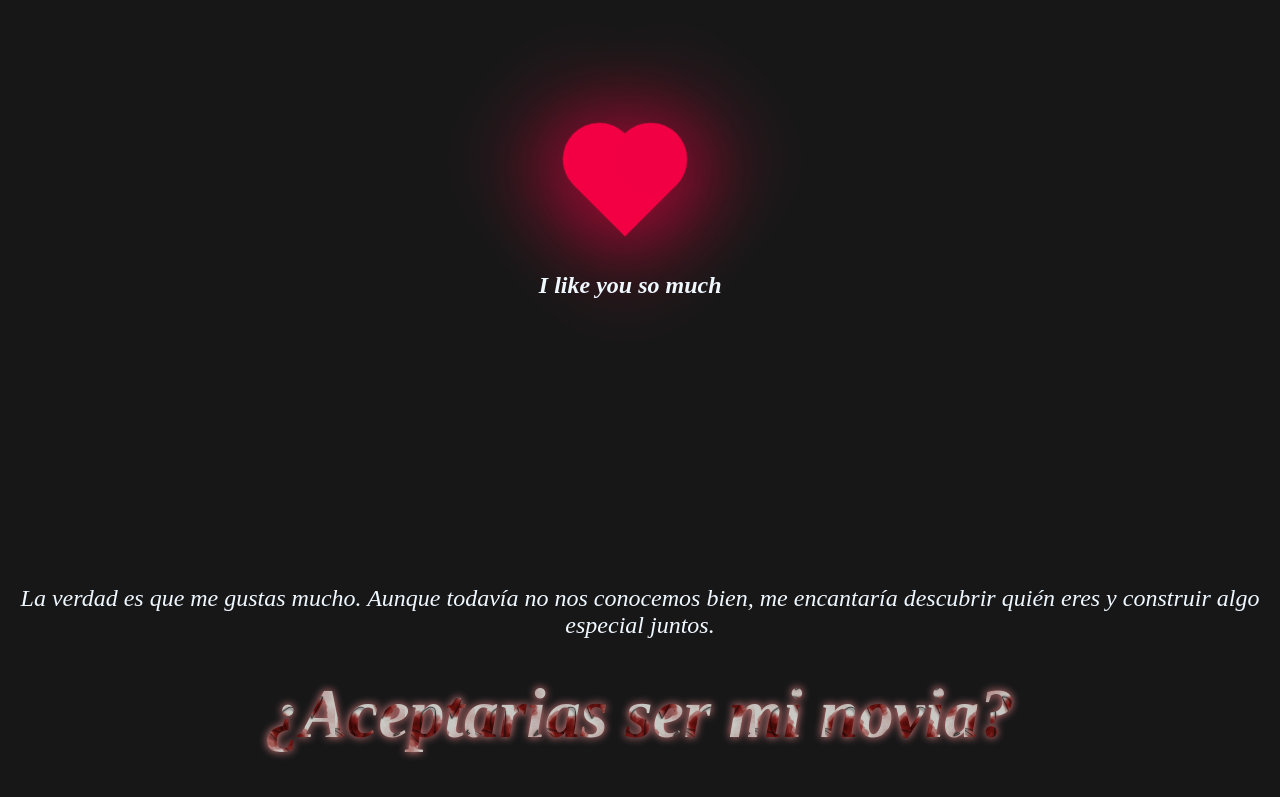
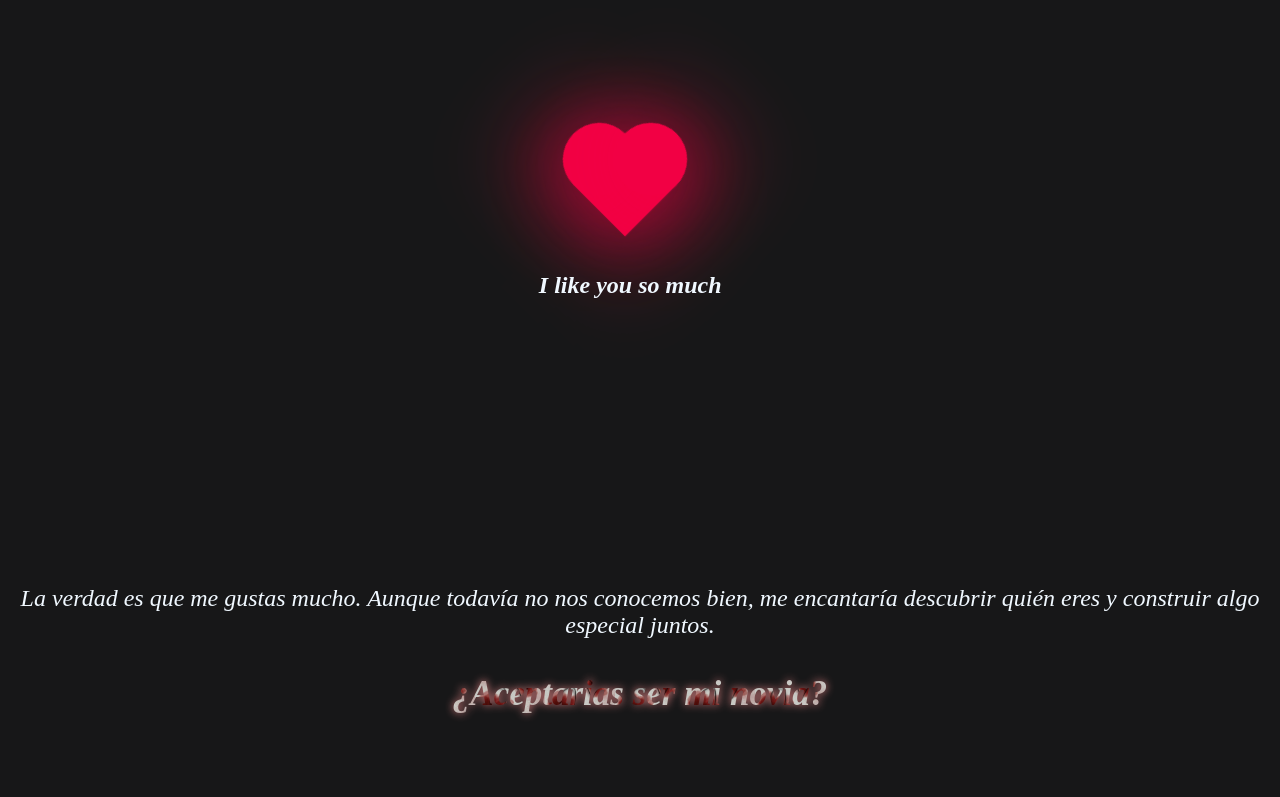
Before and after one commit to RoninKimura/La-Melod-a-del-Destino.github.io, a plain HTML site: page index.html in a window 1280 px wide. Shown: the part 215-1012 px from the top of the page. Drawn offline with Linux system fonts and the light colour scheme.

Commit message:
Update index.css
Signed-off-by: RoninKimura <angelnavarrete1210@gmail.com>

```diff
--- a/CSS/index.css
+++ b/CSS/index.css
@@ -79,7 +79,7 @@ body{
 }
 .pregunta{
     margin: 35px;
-    font-size: 70px;
+    font-size: 35px;
     color: transparent;
     text-align: center;
     text-decoration: none;
```
